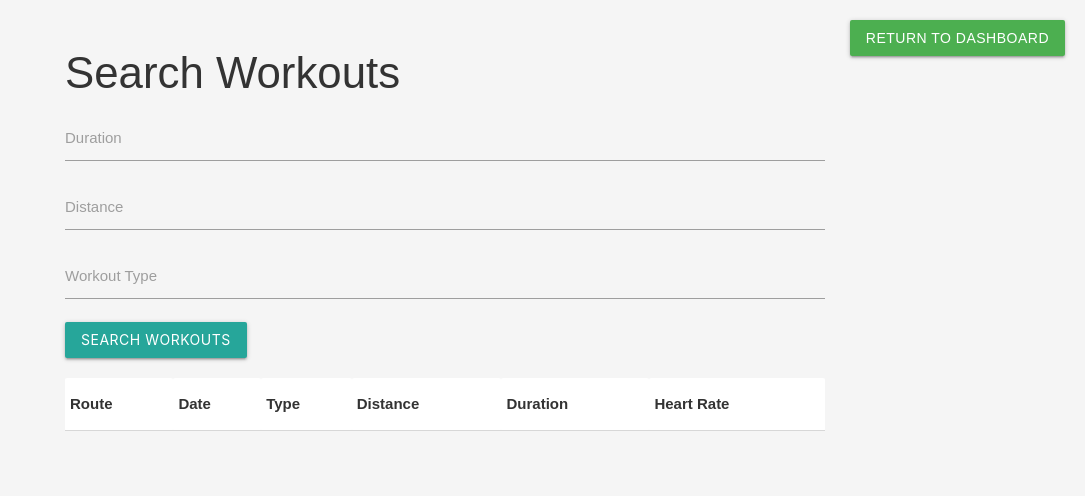
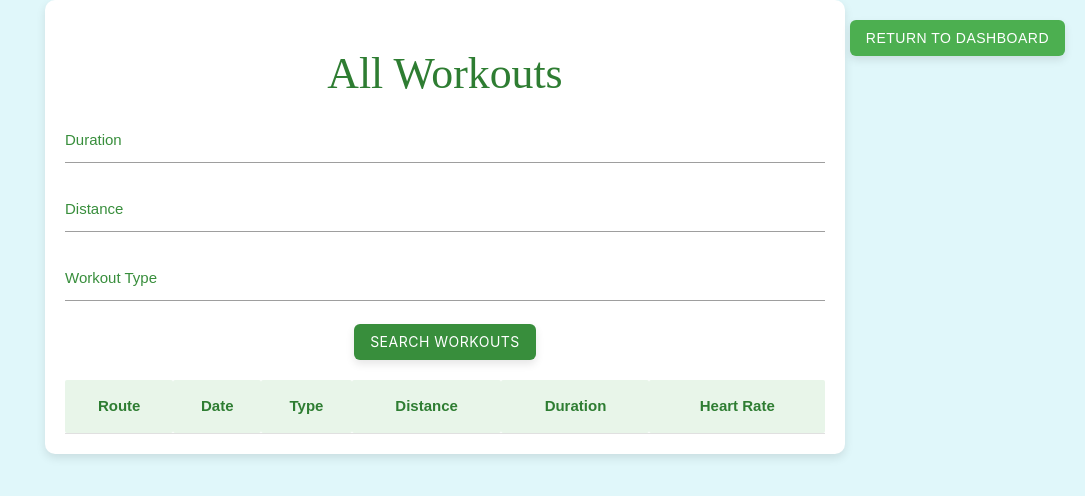
Before and after one commit to lmoore36/workout-tracker-app-team, a website: page frontend/search.html in a window 1280 px wide. Shown: the whole page, without its empty margins (195-1280 px from the left). Drawn offline with nearby package versions, Linux system fonts and the light colour scheme; no server answers.

Commit message:
ready for demo

```diff
--- a/frontend/search.html
+++ b/frontend/search.html
@@ -17,7 +17,7 @@
 
     <!-- page content -->
     <div class="container">
-      <h3>Search Workouts</h3>
+      <h3>All Workouts</h3>
 
       <!-- workout search form input -->
       <form id="searchForm">
--- a/frontend/styles/search.css
+++ b/frontend/styles/search.css
@@ -1,7 +1,7 @@
 body {
-    background-color: #f5f5f5;
-    color: #333;
-    font-family: Arial, sans-serif;
+    background-color: #e0f7fa; /* Light aqua blue for a nature feel */
+    color: #000000; /* Deep green for text */
+    font-family: 'Arial', sans-serif;
     margin: 0;
     padding: 0;
 }
@@ -10,25 +10,79 @@ body {
     max-width: 800px;
     margin: 0 auto;
     padding: 20px;
+    background-color: #ffffff;
+    border-radius: 10px;
+    box-shadow: 0px 4px 10px rgba(0, 0, 0, 0.1);
 }
 
-h2 {
+h3 {
+    font-family: 'Merriweather', serif; /* Organic-looking serif font */
+    color: #2e7d32; /* Earthy green for headings */
     margin-bottom: 20px;
+    text-align: center;
 }
 
 form {
     margin-bottom: 20px;
+    text-align: center;
+}
+
+.input-field label {
+    color: #388e3c; /* Green labels to match the nature theme */
+}
+
+input[type="text"]:focus {
+    border-bottom: 1px solid #2e7d32 !important;
+    box-shadow: 0 1px 0 0 #2e7d32 !important;
 }
 
 th {
     font-weight: bold;
+    text-align: center;
+    background-color: #e8f5e9; /* Light green header for table */
+    color: #2e7d32;
     position: sticky;
     top: 0;
-    background-color: #fff;
+}
+
+td {
+    text-align: center;
+    background-color: #ffffff; /* White for table rows */
+}
+
+.btn {
+    text-align: center;         /* Center text inside buttons */
+    background-color: #43a047; /* Green action buttons */
+    color: #fff;
+    border-radius: 6px;
+    text-align: center;
+    text-decoration: none;
+    display: inline-block;
+    box-shadow: 0 4px 8px rgba(0, 0, 0, 0.1);
 }
 
 .return-button {
     position: absolute;
     top: 20px;
     right: 20px;
+    text-align: center;         /* Center text inside buttons */
+    background-color: #43a047; /* Green action buttons */
+    color: #fff;
+    border-radius: 6px;
+    text-align: center;
+    text-decoration: none;
+    display: inline-block;
+    box-shadow: 0 4px 8px rgba(0, 0, 0, 0.1);
 }
+
+.return-button:hover {
+    background-color: #2e7d32; /* Darker green on hover */
+}
+
+button[type="submit"] {
+    background-color: #388e3c; /* Green submit button */
+}
+
+button[type="submit"]:hover {
+    background-color: #2e7d32; /* Darker green on hover */
+}
```
Also changed, not shown: frontend/index.html (+1 -2 lines).
